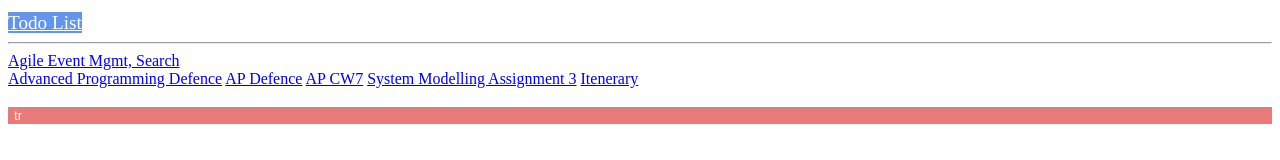
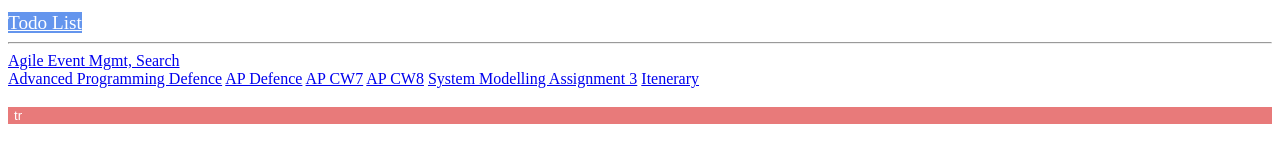
Before and after one commit to Xinjian-Zhang/notlar, a plain HTML site: page index.html in a window 1280 px wide. Shown: the part 179-339 px from the top of the page. Drawn offline with Linux system fonts and the light colour scheme.

Commit message:
add smlab

```diff
--- a/index.html
+++ b/index.html
@@ -35,6 +35,7 @@
 	<a href="/ap">Advanced Programming Defence</a>
     <a href="/apd">AP Defence</a>
     <a href="/ap7">AP CW7</a>
+    <a href="/ap8">AP CW8</a>
     <a href="/sm">System Modelling Assignment 3</a>
     <a href="/trip">Itenerary</a>
     <br><br>
```
Also changed, not shown: 2 other files.
